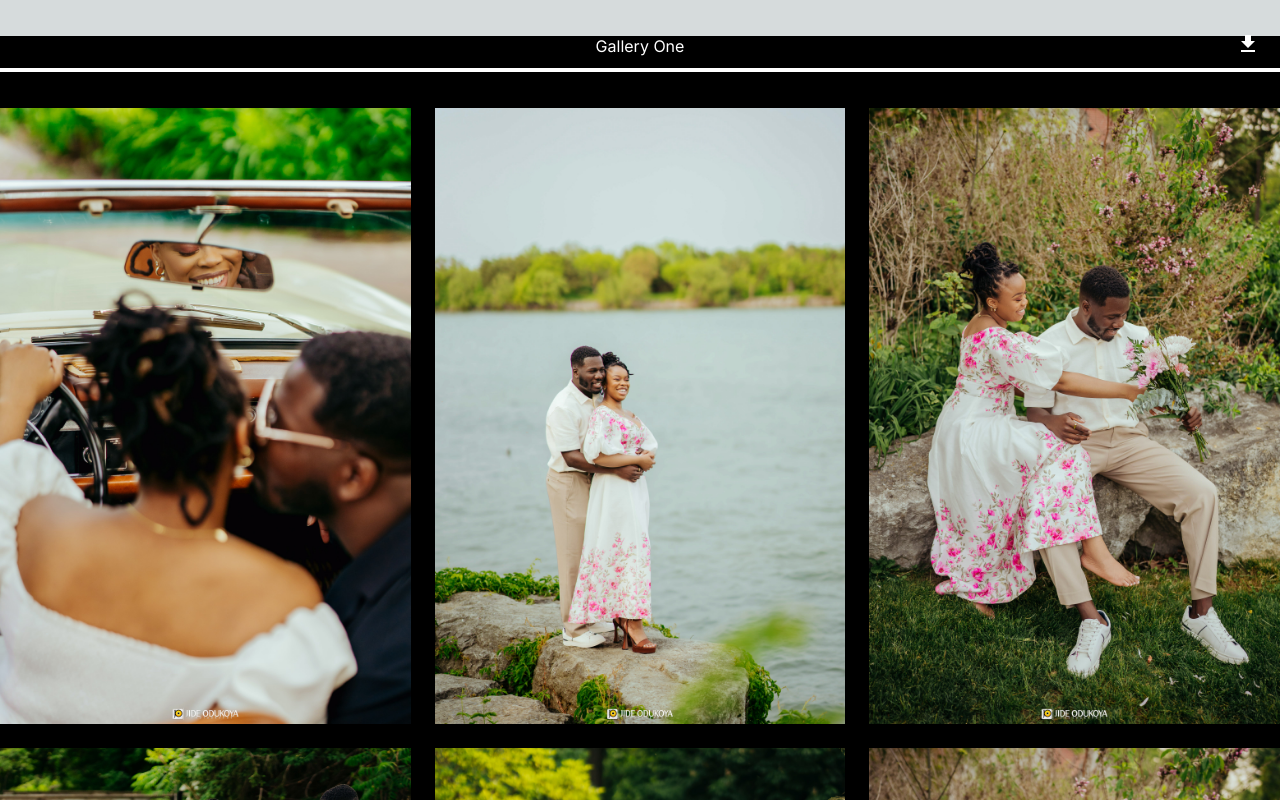
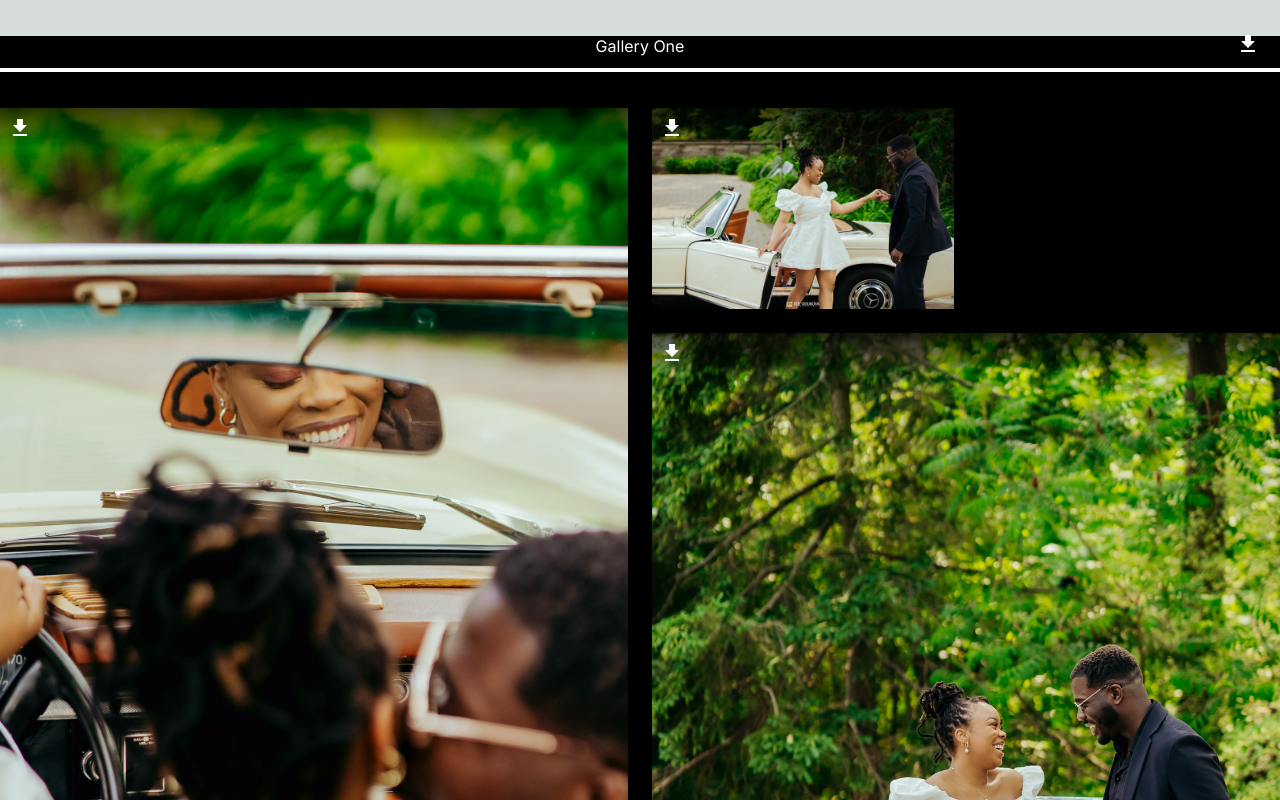
Before and after one commit to oke-studio/theokes, a Next.js app: page /gallery in a window 1280 px wide. Shown: the top 800 px of the page. Built offline with nearby package versions, Linux system fonts and the light colour scheme.

Commit message:
new layout for gallery

```diff
--- a/src/app/gallery/page.tsx
+++ b/src/app/gallery/page.tsx
@@ -1,10 +1,33 @@
-import { Box, Button, Grid, ImageList, ImageListItem } from "@mui/material";
+"use client";
+import {
+    Box,
+    Button,
+    Grid,
+    ImageList,
+    ImageListItem,
+    ImageListItemBar,
+    useMediaQuery,
+    IconButton,
+} from "@mui/material";
 import {
     GalleryOne,
     GalleryTwo,
 } from "@/app/utils/get-gallery-image.component";
 import { Download } from "@mui/icons-material";
 import Image from "next/image";
+
+async function downloadImage(imageSrc: string) {
+    const image = await fetch(imageSrc);
+    const imageBlog = await image.blob();
+    const imageURL = URL.createObjectURL(imageBlog);
+
+    const link = document.createElement("a");
+    link.href = imageURL;
+    link.download = imageSrc;
+    document.body.appendChild(link);
+    link.click();
+    document.body.removeChild(link);
+}
 
 function srcset(image: string, size: number, rows = 1, cols = 1) {
     return {
@@ -16,7 +39,8 @@ function srcset(image: string, size: number, rows = 1, cols = 1) {
 }
 
 export default function Page() {
-    const GalleryRender = GalleryOne;
+    const isMobile = useMediaQuery("(max-width:640px)");
+
     return (
         <Box
             sx={{
@@ -57,32 +81,11 @@ export default function Page() {
                     <Download />
                 </Button>
             </Box>
-            {/* <Box sx={{ width: "100%" }}>
-                <ImageList
-                    sx={{ width: "100%", height: "100%" }}
-                    variant="quilted"
-                    cols={4}
-                    rowHeight={121}
-                >
-                    {GalleryRender.map((item, index) => (
-                        <ImageListItem
-                            key={`${index}_${item}`}
-                            cols={index || 1}
-                            rows={index || 1}
-                        >
-                            <img
-                                {...srcset(item, 121, 3, 4)}
-                                alt="some image"
-                                loading="lazy"
-                            />
-                        </ImageListItem>
-                    ))}
-                </ImageList>
-            </Box> */}
+
             <Box sx={{ display: "flex" }}>
                 <Box sx={{ height: "100%", width: "" }}></Box>
                 <Box sx={{ width: "100%", height: "100%" }}>
-                    <ImageList variant="masonry" cols={3} gap={24}>
+                    {/* <ImageList variant="masonry" cols={3} gap={24}>
                         {GalleryRender.map((item, index) => (
                             <ImageListItem key={index}>
                                 {/* <Image
@@ -93,7 +96,7 @@ export default function Page() {
                                     width={100}
                                     height={100}
                                     style={{ width: "auto", height: "100%" }}
-                                /> */}
+                                />
 
                                 <img
                                     src={`${item}?w=248&fit=crop&auto=format`}
@@ -103,9 +106,80 @@ export default function Page() {
                                 />
                             </ImageListItem>
                         ))}
+                    </ImageList> */}
+
+                    <ImageList
+                        sx={{ width: "100%", height: "100%" }}
+                        variant="quilted"
+                        cols={isMobile ? 2 : 4}
+                        rowHeight="auto"
+                        gap={24}
+                    >
+                        {GalleryOneData.map((item, index) => (
+                            <ImageListItem
+                                key={item.img}
+                                cols={isMobile ? 1 : item.cols || 1}
+                                rows={isMobile ? 1 : item.rows || 1}
+                                sx={{
+                                    ":hover": {
+                                        // opacity: 0.5,
+                                        cursor: "pointer",
+                                        transition: "opacity 0.2s ease 0s",
+                                    },
+                                }}
+                            >
+                                <img
+                                    {...srcset(
+                                        item.img,
+                                        150,
+                                        item.rows,
+                                        item.cols
+                                    )}
+                                    alt="some image"
+                                    loading="lazy"
+                                />
+                                <ImageListItemBar
+                                    onClick={() => downloadImage(item.img)}
+                                    sx={{
+                                        background:
+                                            "linear-gradient(to bottom, rgba(0,0,0,0.7) 0%, " +
+                                            "rgba(0,0,0,0.3) 70%, rgba(0,0,0,0) 100%)",
+                                    }}
+                                    // title={item.title}
+                                    position="top"
+                                    actionIcon={
+                                        <IconButton
+                                            sx={{ color: "white" }}
+                                            aria-label={`image_${index}`}
+                                        >
+                                            <Download />
+                                        </IconButton>
+                                    }
+                                    actionPosition="left"
+                                />
+                            </ImageListItem>
+                        ))}
                     </ImageList>
                 </Box>
             </Box>
         </Box>
     );
 }
+
+const GalleryOneData = [
+    { img: GalleryOne[0], rows: 2, cols: 2 },
+    { img: GalleryOne[1] },
+    { img: GalleryOne[2], rows: 0, cols: 2 },
+    { img: GalleryOne[3], cols: 2 },
+    { img: GalleryOne[4], rows: 2, cols: 2 },
+    { img: GalleryOne[5], rows: 2 },
+    { img: GalleryOne[6] },
+    { img: GalleryOne[7] },
+    { img: GalleryOne[8], rows: 2, cols: 2 },
+    { img: GalleryOne[9], cols: 2 },
+    { img: GalleryOne[10], rows: 2, cols: 2 },
+    { img: GalleryOne[11] },
+    { img: GalleryOne[12], cols: 2 },
+    { img: GalleryOne[14], cols: 2, rows: 2 },
+    { img: GalleryOne[13], rows: 2, cols: 2 },
+];
--- a/src/app/layout.tsx
+++ b/src/app/layout.tsx
@@ -1,22 +1,22 @@
-import './globals.css'
-import type { Metadata } from 'next'
-import { Inter } from 'next/font/google'
+import "./globals.css";
+import type { Metadata } from "next";
+import { Inter } from "next/font/google";
 
-const inter = Inter({ subsets: ['latin'] })
+const inter = Inter({ subsets: ["latin"] });
 
 export const metadata: Metadata = {
-  title: 'Create Next App',
-  description: 'Generated by create next app',
-}
+    title: "TheOke's",
+    description: "xoxo adura & seyitan xoxo",
+};
 
 export default function RootLayout({
-  children,
+    children,
 }: {
-  children: React.ReactNode
+    children: React.ReactNode;
 }) {
-  return (
-    <html lang="en">
-      <body className={inter.className}>{children}</body>
-    </html>
-  )
+    return (
+        <html lang="en">
+            <body className={inter.className}>{children}</body>
+        </html>
+    );
 }
```
Also changed, not shown: src/app/gallery_two/page.tsx (renamed from src/app/gallery/[id]/page.tsx, +14 -5 lines).
